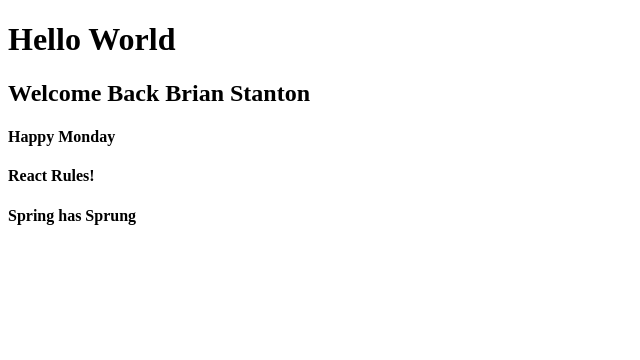
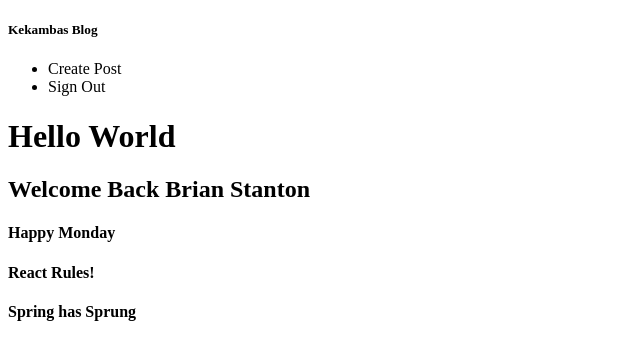
Before and after one commit to SoftwareSorcerer72/week-9-react-intro, a React (Vite) app: page / in a window 1280 px wide. Shown: the top 360 px of the page, without its empty margins (0-640 px from the left). Built offline with nearby package versions, Linux system fonts and the light colour scheme.

Commit message:
Add Navigation componet with isLoggedIn prop.

```diff
--- a/src/App.tsx
+++ b/src/App.tsx
@@ -1,3 +1,5 @@
+import Navigation from './components/Navigation';
+
 
 export default function App(){
     const firstName: string = 'Brian';
@@ -12,9 +14,10 @@ export default function App(){
 
     return (
         <>
+            <Navigation isLoggedIn={isLoggedIn}/>
             <h1>Hello World</h1>
             <h2>{isLoggedIn ? `Welcome Back ${firstName} ${lastName}` : 'Please Log In or Sign Up'}</h2>
-          {posts.map( p => <h4>{p.title}</h4> )}
+            {posts.map( p => <h4 key={p.id}>{p.title}</h4> )}
         </>
     )
 }
--- /dev/null
+++ b/src/components/Navigation.tsx
@@ -0,0 +1,26 @@
+
+type NavigationProps = {
+    isLoggedIn: boolean
+}
+
+export default function Navigation({ isLoggedIn }: NavigationProps){
+
+    return (
+        <div>
+            <h5>Kekambas Blog</h5>
+            <ul>
+                { isLoggedIn ? (
+                    <>
+                        <li>Create Post</li>
+                        <li>Sign Out</li>
+                    </>
+                ) : (
+                    <>
+                        <li>Sign Up</li>
+                        <li>Log In</li>
+                    </>
+                ) }
+            </ul>
+        </div>
+    )
+}
```
Lines whose indentation alone changed are shown as unchanged.
